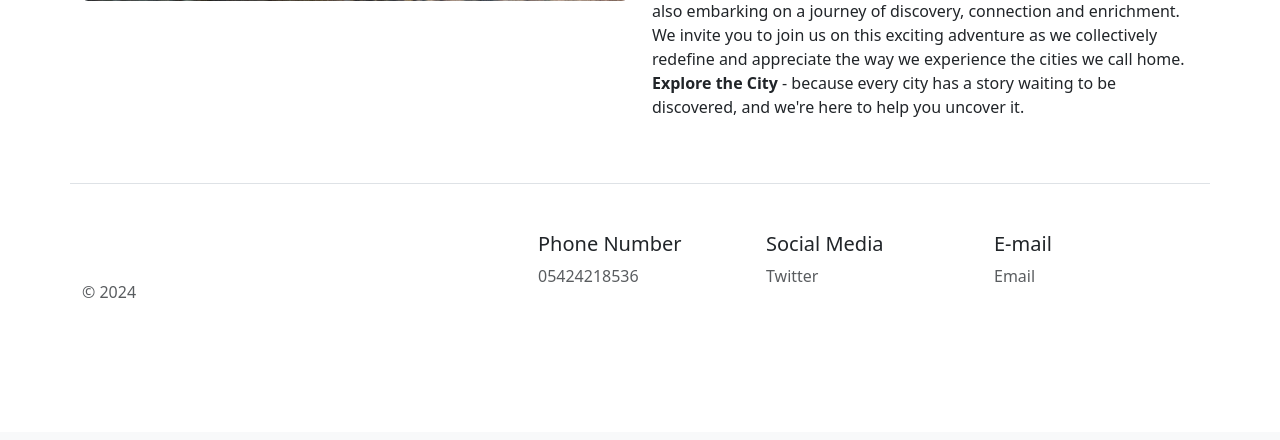
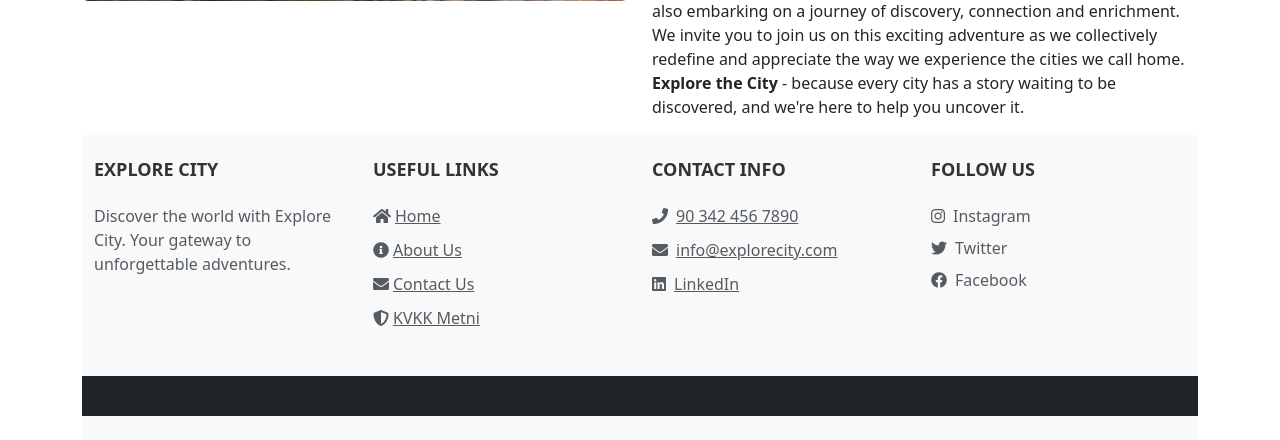
Before and after one commit to ExploreTheCity/WEB--main, a Flask app: page /about in a window 1280 px wide. Shown: the part 1142-1582 px from the top of the page. Before the commit the page ends 1440 px from the top, so only its background shows below. Run offline with Flask 3, Linux system fonts and the light colour scheme.

Commit message:
new footer page

```diff
--- /dev/null
+++ b/WEB/lastFinal/static/css/footer.css
@@ -0,0 +1,42 @@
+.footer {
+    background-color: #f8f9fa;
+    padding: 20px 0;
+}
+
+.footer .container {
+    margin-left: auto;
+    margin-right: auto;
+}
+
+.footer .row {
+    justify-content: center;
+}
+
+.footer .col-lg-3 {
+    margin-bottom: 30px;
+}
+
+.footer h5 {
+    color: #333;
+    font-size: 18px;
+    font-weight: bold;
+    margin-bottom: 20px;
+}
+
+.footer ul {
+    padding: 0;
+    list-style: none;
+}
+
+.footer ul li {
+    margin-bottom: 10px;
+}
+
+.footer a {
+    color: #555;
+}
+
+.footer a:hover {
+    color: #007bff;
+    text-decoration: none;
+}
--- a/WEB/lastFinal/templates/about_us.html
+++ b/WEB/lastFinal/templates/about_us.html
@@ -57,39 +57,8 @@
     </div>
   </div>
   <div id="contact-section" class="container">
-    <footer class="row row-cols-1 row-cols-sm-2 row-cols-md-5 py-5 my-5 border-top">
-      <div class="col mb-3">
-        <a href="/" class="d-flex align-items-center mb-3 link-body-emphasis text-decoration-none">
-          <svg class="bi me-2" width="40" height="32">
-            <use xlink:href="#bootstrap"></use>
-          </svg>
-        </a>
-        <p class="text-body-secondary">© 2024</p>
-      </div>
-      <div class="col mb-3">
-      </div>
-      <div class="col mb-3">
-        <h5>Phone Number</h5>
-        <ul class="nav flex-column">
-          <li class="nav-item mb-2"><a href="#" class="nav-link p-0 text-body-secondary">05424218536</a></li>
+    {% include 'footer.html' %}
 
-        </ul>
-      </div>
-      <div class="col mb-3">
-        <h5>Social Media </h5>
-        <ul class="nav flex-column">
-          <li class="nav-item mb-2"><a href="#" class="nav-link p-0 text-body-secondary">Twitter</a></li>
-
-        </ul>
-      </div>
-      <div class="col mb-3">
-        <h5>E-mail</h5>
-        <ul class="nav flex-column">
-          <li class="nav-item mb-2"><a href="/contact"  class="nav-link p-0 text-body-secondary">Email</a></li>
-
-        </ul>
-      </div>
-    </footer>
   </div>
 
   <script src="{{url_for('static',filename='js/about_us.js')}}" integrity="sha384-ENjdO4Dr2bkBIFxQpeoTz1HIcje39Wm4jDKdf19U8gI4ddQ3GYNS7NTKfAdVQSZe" crossorigin="anonymous"></script>
--- a/WEB/lastFinal/templates/footer.html
+++ b/WEB/lastFinal/templates/footer.html
@@ -1,31 +1,58 @@
-<!DOCTYPE html>
+<link href="{{ url_for('static', filename='css/footer.css') }}" rel="stylesheet">
+<head>
+    <!-- Diğer başlık etiketleri -->
+    <link href="https://cdnjs.cloudflare.com/ajax/libs/font-awesome/5.15.4/css/all.min.css" rel="stylesheet">
+</head>
 
-<footer class="row row-cols-1 row-cols-sm-2 row-cols-md-5 py-5 my-5 border-top">
-    <div class="col mb-3">
-      <a href="/" class="d-flex align-items-center mb-3 link-body-emphasis text-decoration-none">
-        <svg class="bi me-2" width="40" height="32">
-          <use xlink:href="#bootstrap"></use>
-        </svg>
-      </a>
-      <p class="text-body-secondary">© 2024 Explore City</p>
+<footer class="footer py-4">
+    <div class="container">
+        <div class="row">
+            <div class="col-lg-3 col-md-6 mb-4 mb-lg-0">
+                <h5 class="text-uppercase mb-4">Explore City</h5>
+                <p class="text-muted">Discover the world with Explore City. Your gateway to unforgettable adventures.</p>
             </div>
-    <div class="col mb-3"></div>
-    <div id="contact-section" class="col mb-3">
-      <h5>Phone Number</h5>
-      <ul class="nav flex-column">
-        <li class="nav-item mb-2"><a href="#" class="nav-link p-0 text-body-secondary">90 342 456 7890</a></li>
+            <div class="col-lg-3 col-md-6">
+                <h5 class="text-uppercase mb-4">Useful Links</h5>
+                <ul class="list-unstyled">
+                    <li><a href="/" class="text-muted"><i class="fas fa-home me-1"></i>Home</a></li>
+                    <li><a href="/about" class="text-muted"><i class="fas fa-info-circle me-1"></i>About Us</a></li>
+                    <li><a href="/contact" class="text-muted"><i class="fas fa-envelope me-1"></i>Contact Us</a></li>
+                    <li><a href="/kvkk" class="text-muted"><i class="fas fa-shield-alt me-1"></i>KVKK Metni</a></li>
                 </ul>
             </div>
-    <div class="col mb-3">
-      <h5>Social Media</h5>
-      <ul class="nav flex-column">
-        <li class="nav-item mb-2"><a href="#" class="nav-link p-0 text-body-secondary">Twitter</a></li>
+            <div class="col-lg-3 col-md-6">
+                <h5 class="text-uppercase mb-4">Contact Info</h5>
+                <ul class="list-unstyled">
+                    <li><a href="tel:+903424567890" class="text-muted"><i class="fas fa-phone me-2"></i>90 342 456 7890</a></li>
+                    <li><a href="mailto:info@explorecity.com" class="text-muted"><i class="fas fa-envelope me-2"></i>info@explorecity.com</a></li>
+                    <li><a href="https://www.linkedin.com/in/your_linkedin_profile" class="text-muted"><i class="fab fa-linkedin me-2"></i>LinkedIn</a></li>
                 </ul>
             </div>
-    <div class="col mb-3">
-      <h5>E-mail</h5>
+            <div class="col-lg-3 col-md-6">
+                <h5 class="text-uppercase mb-4">Follow Us</h5>
                 <ul class="nav flex-column">
-        <li class="nav-item mb-2"><a href="/contact" class="nav-link p-0 text-body-secondary">Email</a></li>
+                    <li class="nav-item mb-2">
+                        <a href="https://www.instagram.com/your_instagram_username" class="nav-link p-0 text-body-secondary" target="_blank">
+                            <i class="fab fa-instagram me-2"></i>Instagram
+                        </a>
+                    </li>
+                    <li class="nav-item mb-2">
+                        <a href="https://twitter.com/your_twitter_username" class="nav-link p-0 text-body-secondary" target="_blank">
+                            <i class="fab fa-twitter me-2"></i>Twitter
+                        </a>
+                    </li>
+                    <li class="nav-item mb-2">
+                        <a href="https://www.facebook.com/your_facebook_page" class="nav-link p-0 text-body-secondary" target="_blank">
+                            <i class="fab fa-facebook me-2"></i>Facebook
+                        </a>
+                    </li>
                 </ul>
             </div>
+        </div>
+    </div>
+    <div class="bg-dark py-2">
+        <div class="container text-center">
+            <p class="text-muted mb-0">© 2024 Explore City. All rights reserved.</p>
+        </div>
+    </div>
 </footer>
```
Lines whose indentation alone changed are shown as unchanged.
